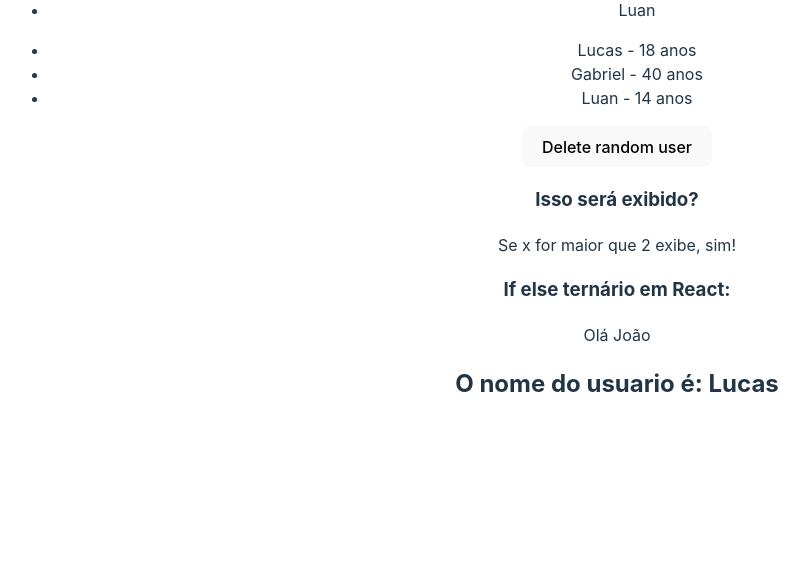
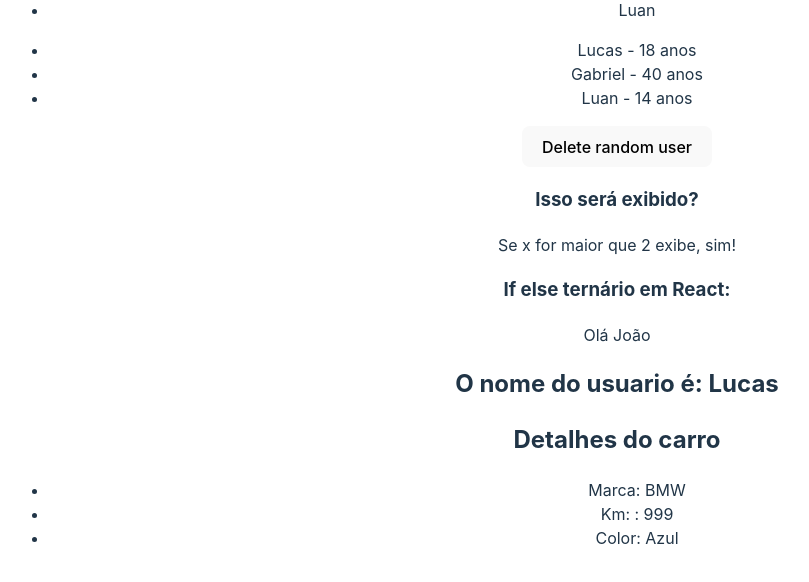
Before and after one commit to Lucassevero06/front-end-udemy, a React (Vite) app in the folder REACT/3_AVANÇANDO_REACT/avancando_com_react/: page / in a window 1280 px wide. Shown: the part 1307-1889 px from the top of the page, without its empty margins (23-832 px from the left). Built offline with nearby package versions, Linux system fonts and the light colour scheme.

Commit message:
desustruturando props
realmente é uma forma bem interessante de se usar

```diff
--- a/REACT/3_AVANÇANDO_REACT/avancando_com_react/src/App.jsx
+++ b/REACT/3_AVANÇANDO_REACT/avancando_com_react/src/App.jsx
@@ -14,6 +14,9 @@ import ConditionalRender from './components/ConditionalRender'
 
 // 8 - props
 import ShowUserName from './components/ShowUserName'
+
+// 9 - Desustruturando Props
+import CarDetails from './components/CarDetails'
 
 function App() {
 
@@ -32,6 +35,8 @@ function App() {
       <ConditionalRender/>
       {/* 8 - props */}
       <ShowUserName name="Lucas" />
+      {/* 9 - Desustruturando Props */}
+      <CarDetails brand="BMW" km={999} color="Azul"/>
     </div>
   )
 
--- /dev/null
+++ b/REACT/3_AVANÇANDO_REACT/avancando_com_react/src/components/CarDetails.jsx
@@ -0,0 +1,14 @@
+const CarDetails = ({brand, km, color}) => {
+  return (
+    <div>
+        <h2>Detalhes do carro</h2>
+        <ul>
+            <li>Marca: {brand}</li>
+            <li>Km: : {km}</li>
+            <li>Color: {color}</li>
+        </ul>
+    </div>
+  )
+}
+
+export default CarDetails
--- a/REACT/3_AVANÇANDO_REACT/avancando_com_react/src/components/ConditionalRender.jsx
+++ b/REACT/3_AVANÇANDO_REACT/avancando_com_react/src/components/ConditionalRender.jsx
@@ -1,5 +1,3 @@
-import React from 'react'
-
 const ConditionalRender = () => {
     const x = 5;
 
--- a/REACT/3_AVANÇANDO_REACT/avancando_com_react/src/components/ShowUserName.jsx
+++ b/REACT/3_AVANÇANDO_REACT/avancando_com_react/src/components/ShowUserName.jsx
@@ -1,5 +1,3 @@
-import React from 'react'
-
 const ShowUserName = (props) => {
   return (
     <div>
```
